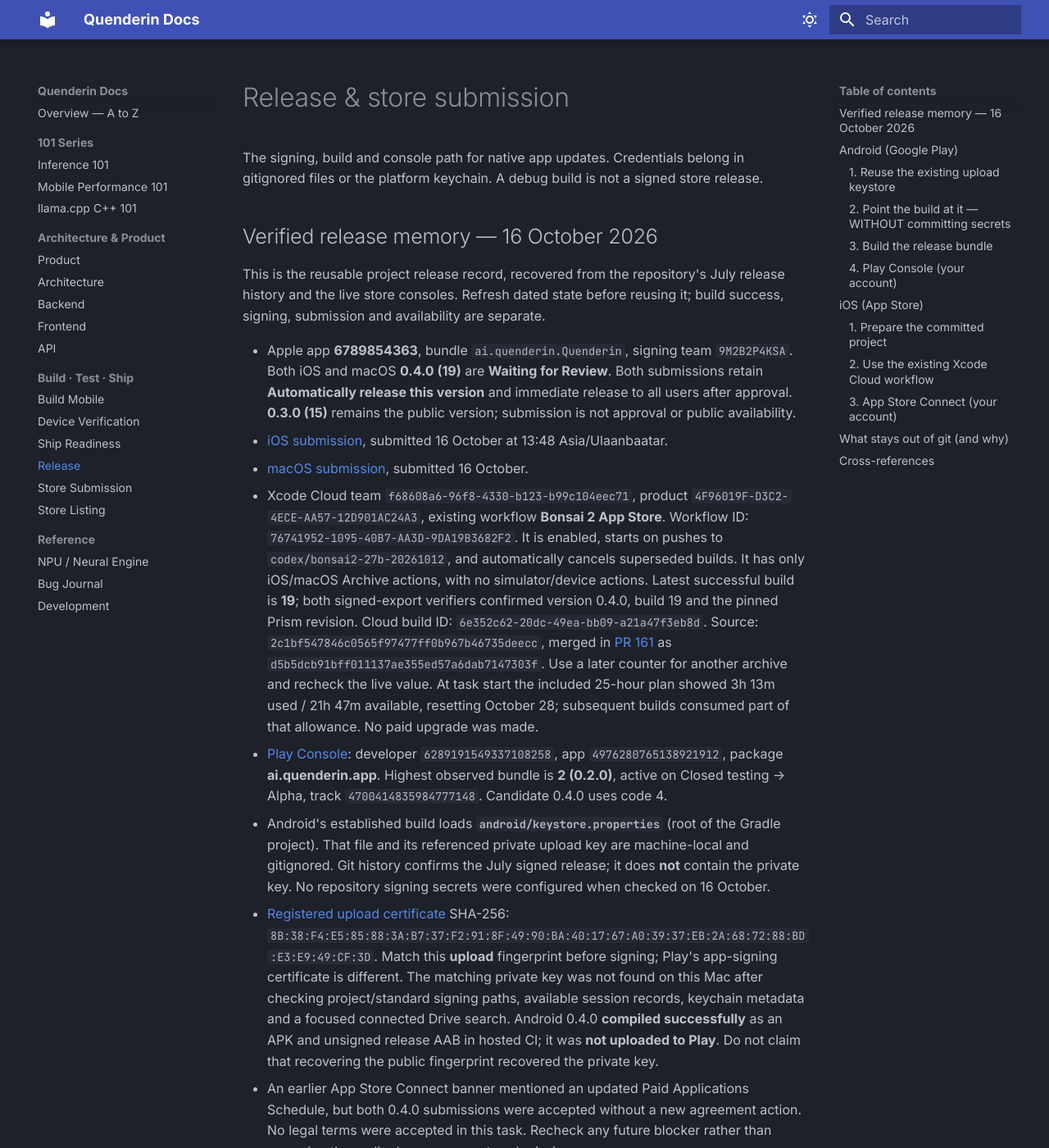
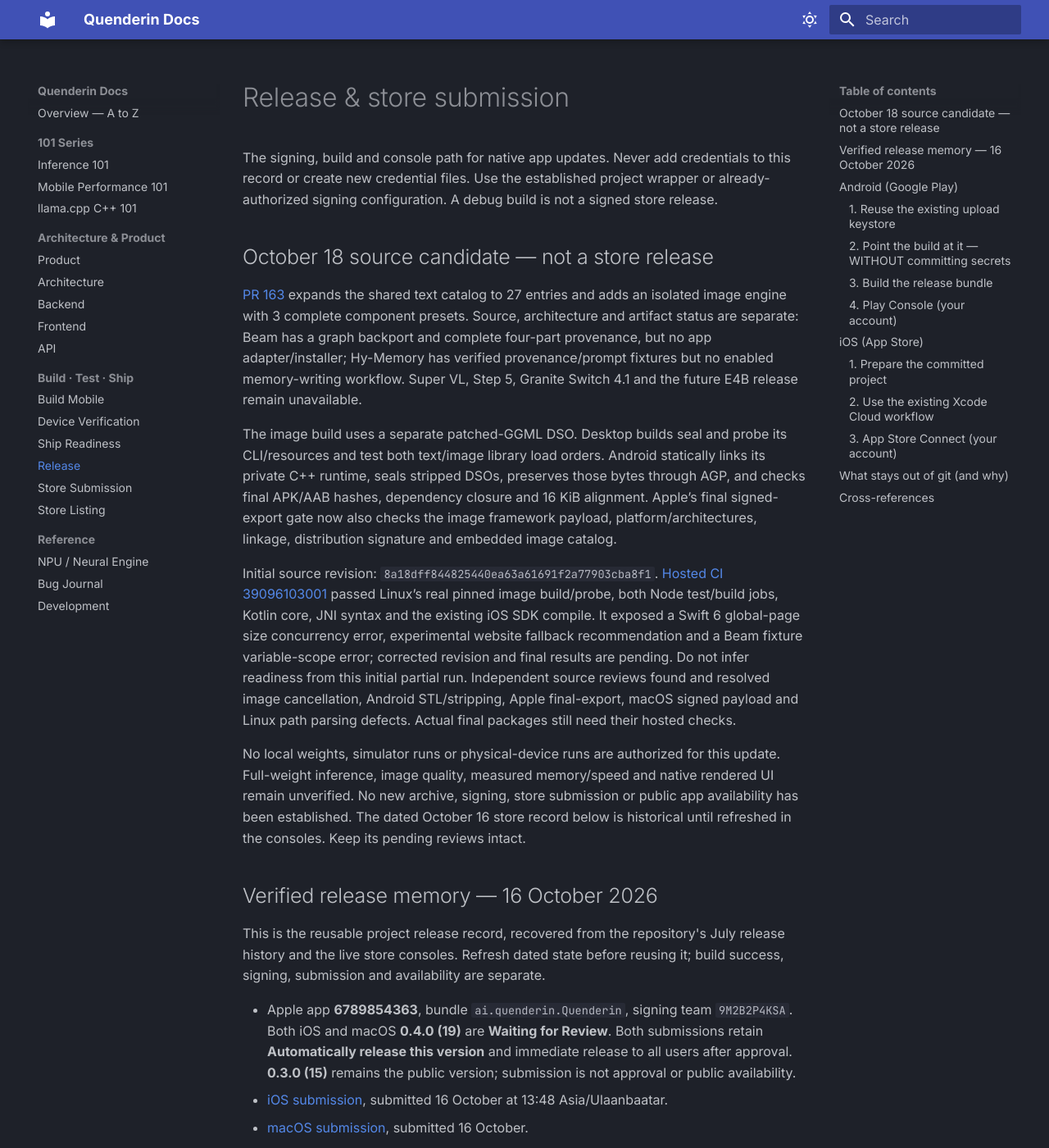
Before and after one commit to alikatgh/quenderin, an MkDocs documentation site: the page built from docs/RELEASE.md, in a window 1280 px wide and 1400 px high. Shown: the whole window at 82% size. Built offline with MkDocs 1.6.1 and Material for MkDocs 9.7.7, drawn with Linux system fonts in a browser that asks for light colours.

Commit message:
Fix hosted compiler checks and seal final image runtime payloads

```diff
--- a/docs/RELEASE.md
+++ b/docs/RELEASE.md
@@ -1,7 +1,41 @@
 # Release & store submission
 
-The signing, build and console path for native app updates. Credentials belong in
-gitignored files or the platform keychain. A debug build is not a signed store release.
+The signing, build and console path for native app updates. Never add credentials
+to this record or create new credential files. Use the established project wrapper
+or already-authorized signing configuration. A debug build is not a signed store release.
+
+## October 18 source candidate — not a store release
+
+[PR 163](https://github.com/alikatgh/quenderin/pull/163) expands the shared text
+catalog to 27 entries and adds an isolated image engine with 3 complete component
+presets. Source, architecture and artifact status are separate: Beam has a graph
+backport and complete four-part provenance, but no app adapter/installer; Hy-Memory
+has verified provenance/prompt fixtures but no enabled memory-writing workflow.
+Super VL, Step 5, Granite Switch 4.1 and the future E4B release remain unavailable.
+
+The image build uses a separate patched-GGML DSO. Desktop builds seal and probe
+its CLI/resources and test both text/image library load orders. Android statically
+links its private C++ runtime, seals stripped DSOs, preserves those bytes through
+AGP, and checks final APK/AAB hashes, dependency closure and 16 KiB alignment.
+Apple’s final signed-export gate now also checks the image framework payload,
+platform/architectures, linkage, distribution signature and embedded image catalog.
+
+Initial source revision: `8a18dff844825440ea63a61691f2a77903cba8f1`.
+[Hosted CI 39096103001](https://github.com/alikatgh/quenderin/actions/runs/39096103001)
+passed Linux’s real pinned image build/probe, both Node test/build jobs, Kotlin
+core, JNI syntax and the existing iOS SDK compile. It exposed a Swift 6 global-page
+size concurrency error, experimental website fallback recommendation and a Beam
+fixture variable-scope error; corrected revision and final results are pending.
+Do not infer readiness from this initial partial run. Independent source reviews
+found and resolved image cancellation, Android STL/stripping, Apple final-export,
+macOS signed payload and Linux path parsing defects. Actual final packages still
+need their hosted checks.
+
+No local weights, simulator runs or physical-device runs are authorized for this
+update. Full-weight inference, image quality, measured memory/speed and native
+rendered UI remain unverified. No new archive, signing, store submission or public
+app availability has been established. The dated October 16 store record below is
+historical until refreshed in the consoles. Keep its pending reviews intact.
 
 ## Verified release memory — 16 October 2026
 
--- a/website/model-catalog.js
+++ b/website/model-catalog.js
@@ -8,7 +8,8 @@
   // The public calculator describes ordinary builds. Experimental custom-runtime
   // models remain manual choices in a compatible app, never a RAM-only recommendation.
   function fits(m) {
-    return !/bonsai|PTQ1_0|PQ2_0/i.test(m.id + ' ' + m.quantization)
+    return !/bonsai|muse|jais3|minicpm-v47|lfm25|nemotron35|experimental|PTQ1_0|PQ2_0/i.test(
+      [m.id, m.label, m.filename, m.quantization].join(' '))
       && required(m) <= ram * p.hardBudget;
   }
   var model = catalog.models.find(m => m.id === id);
--- a/website/models.html
+++ b/website/models.html
@@ -262,7 +262,7 @@
 </footer>
 
 <script src="main.js?v=model-catalog-20260930" defer></script>
-<script type="module" src="model-catalog.js?v=20260930-2"></script>
+<script type="module" src="model-catalog.js?v=20261018-1"></script>
 <script src="i18n.js?v=model-catalog-20260930" defer></script>
 </body>
 </html>
--- a/website/tell-me-more.html
+++ b/website/tell-me-more.html
@@ -821,7 +821,7 @@
 })();
 </script>
 <script src="main.js?v=model-catalog-20260930" defer></script>
-<script type="module" src="model-catalog.js?v=20260930-2"></script>
+<script type="module" src="model-catalog.js?v=20261018-1"></script>
 <script src="i18n.js?v=simple-home-20261008" defer></script>
 </body>
 </html>
```
Also changed, not shown: docs/social/2026-10-18-open-models/README.md (+11 -7 lines), 7 other files.
